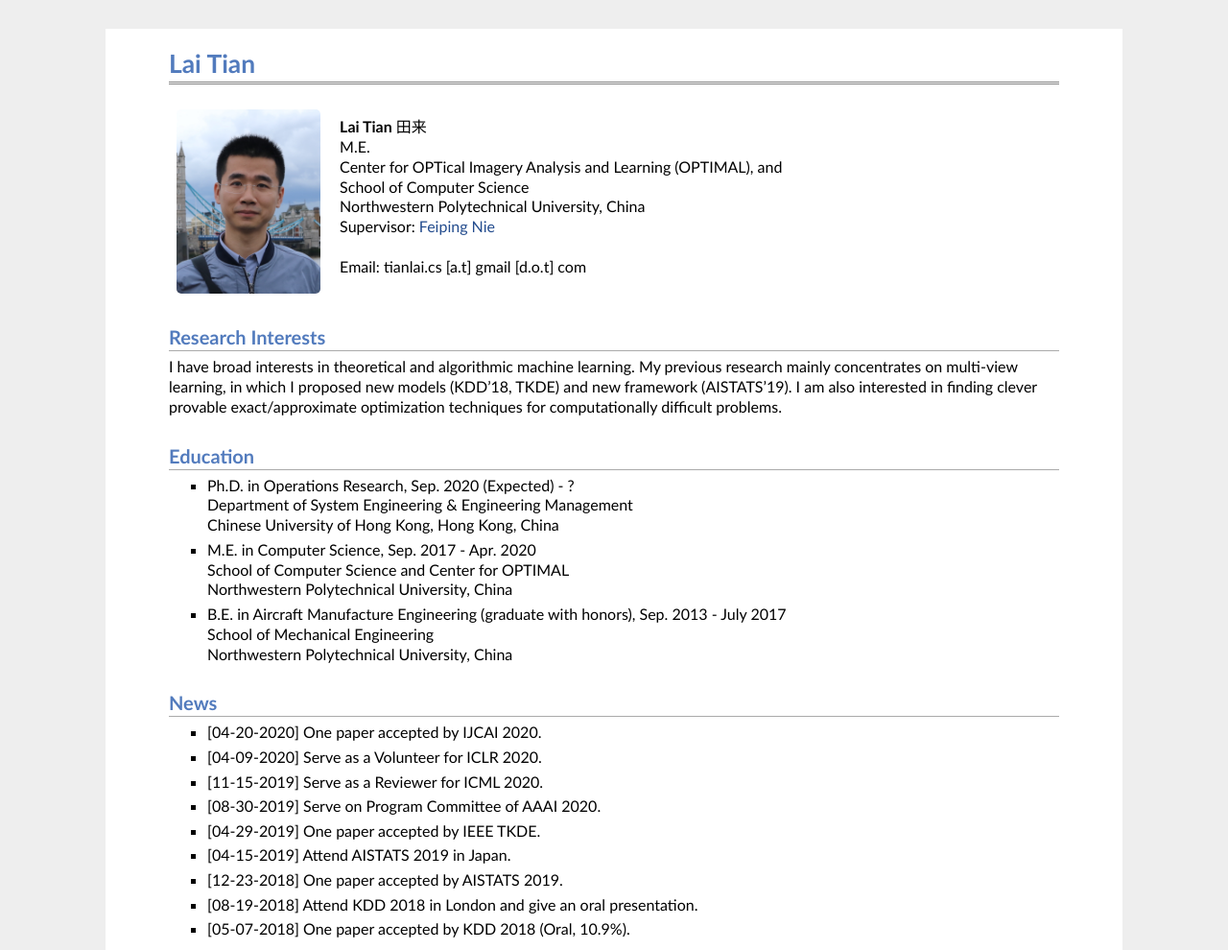
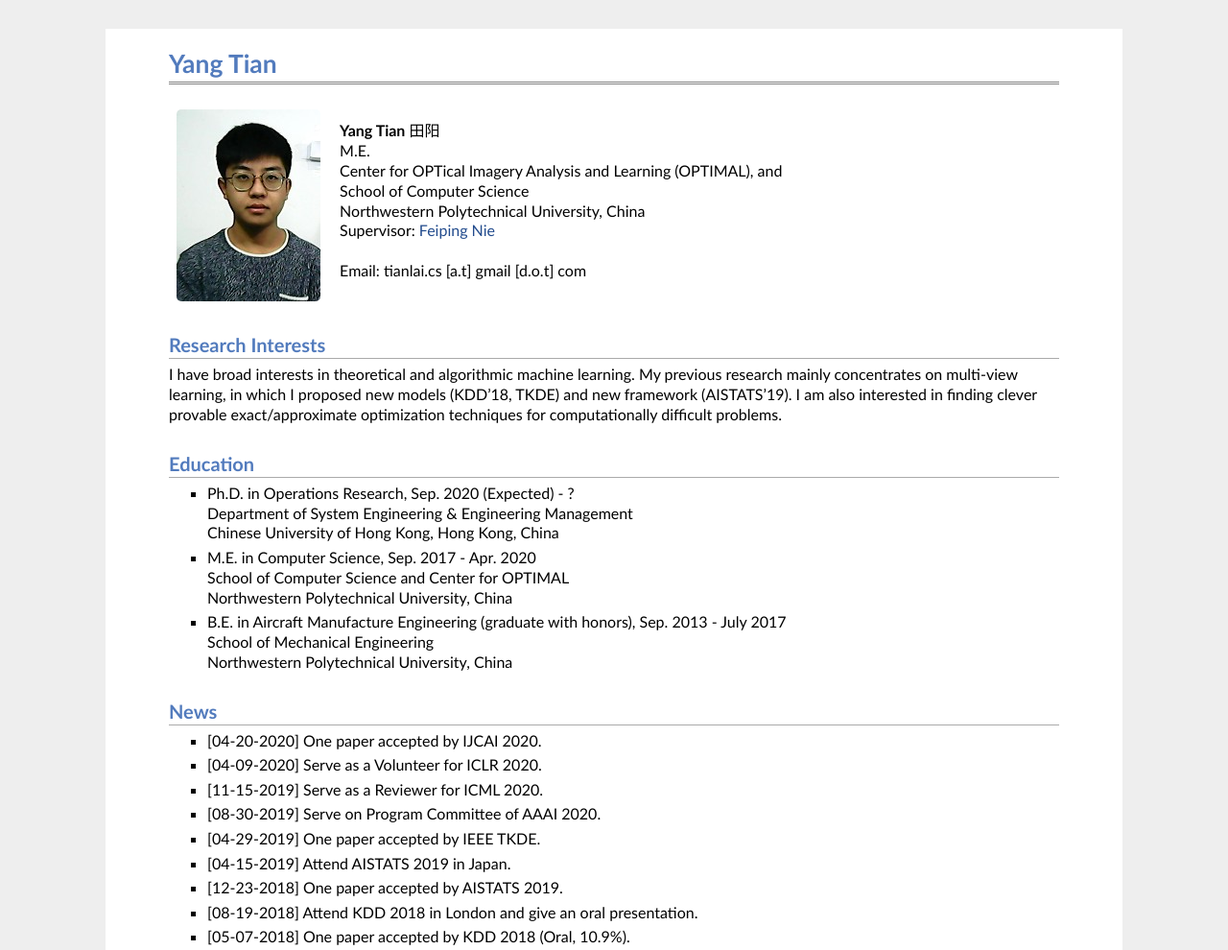
Before and after one commit to tianyang1996/tianyang, a plain HTML site: page index.html in a window 1280 px wide. Shown: the top 990 px of the page at 96% size. Drawn offline with Linux system fonts and the light colour scheme.

Commit message:
Update YT Name

```diff
--- a/index.html
+++ b/index.html
@@ -5,16 +5,16 @@
 <meta name="generator" content="jemdoc, see http://jemdoc.jaboc.net/" />
 <meta http-equiv="Content-Type" content="text/html;charset=utf-8" />
 <link rel="stylesheet" href="jemdoc.css" type="text/css" />
-<title>Lai Tian</title>
+<title>Yang Tian</title>
 </head>
 <body>
 <div id="layout-content">
 <div id="toptitle">
-<h1>Lai Tian</h1>
+<h1>Yang Tian</h1>
 </div>
 <table class="imgtable"><tr><td>
-<img src="tianlai.JPG" alt="alt text" width="150px" />&nbsp;</td>
-<td align="left"><p><b>Lai Tian</b> 田来 <br />
+<img src="tianyang.JPG" alt="alt text" width="150px" />&nbsp;</td>
+<td align="left"><p><b>Yang Tian</b> 田阳 <br />
 M.E. <br />
 Center for OPTical Imagery Analysis and Learning (OPTIMAL), and <br />
 School of Computer Science <br />
```
Also changed, not shown: tianyang.jpg (added).
